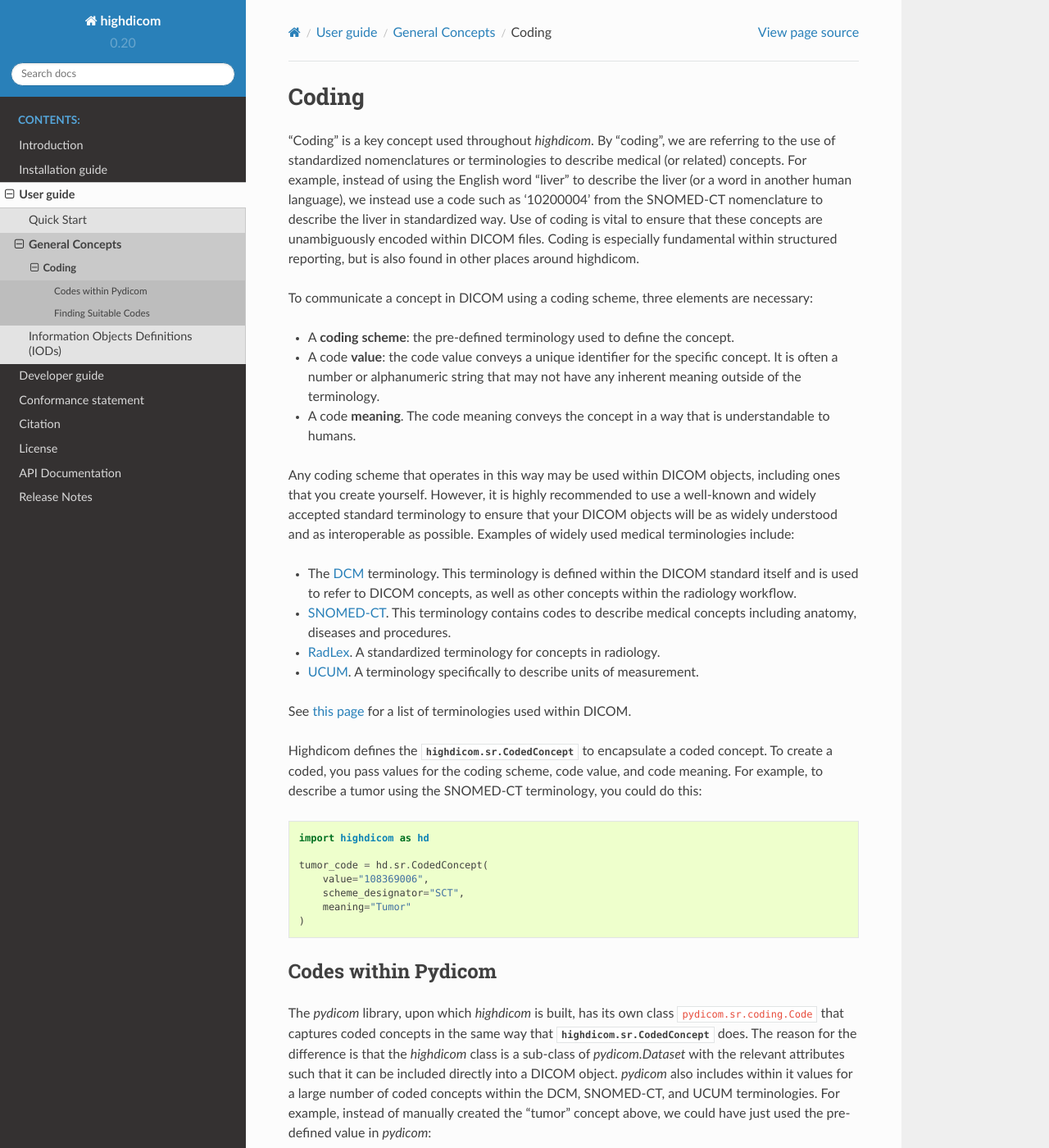
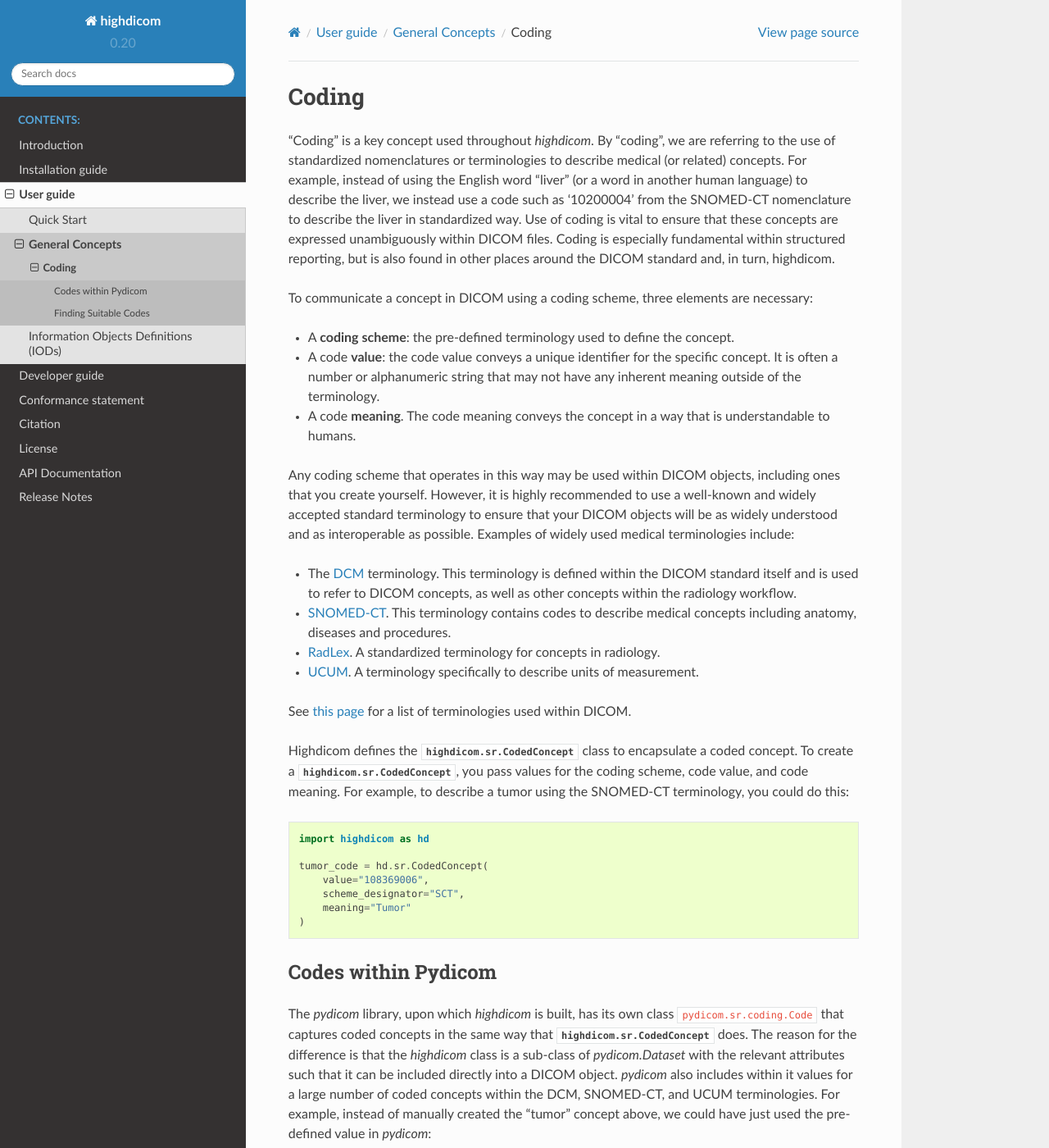
Before and after one commit to ImagingDataCommons/highdicom, a Sphinx documentation site: the page built from docs/coding.rst, in a window 1280 px wide and 1400 px high. Shown: the whole window at 82% size. Built offline with Sphinx 7.4.7 and the Read the Docs theme 2.0.0, drawn with Linux system fonts in a browser that asks for light colours; some of the changed text lies outside the part shown.

Commit message:
improvements to coding page

```diff
--- a/docs/coding.rst
+++ b/docs/coding.rst
@@ -6,12 +6,12 @@ Coding
 "Coding" is a key concept used throughout `highdicom`. By "coding", we are
 referring to the use of standardized nomenclatures or terminologies to describe
 medical (or related) concepts. For example, instead of using the English word
-"liver" to describe the liver (or a word in another human language), we instead
+"liver" (or a word in another human language) to describe the liver, we instead
 use a code such as '10200004' from the SNOMED-CT nomenclature to describe the
 liver in standardized way. Use of coding is vital to ensure that these concepts
-are unambiguously encoded within DICOM files. Coding is especially fundamental
-within structured reporting, but is also found in other places around
-highdicom.
+are expressed unambiguously within DICOM files. Coding is especially
+fundamental within structured reporting, but is also found in other places
+around the DICOM standard and, in turn, highdicom.
 
 To communicate a concept in DICOM using a coding scheme, three elements are
 necessary:
@@ -44,10 +44,10 @@ See
 `this page <https://dicom.nema.org/medical/dicom/current/output/chtml/part16/chapter_8.html>`_
 for a list of terminologies used within DICOM.
 
-Highdicom defines the :class:`highdicom.sr.CodedConcept` to encapsulate
-a coded concept. To create a coded, you pass values for the coding scheme,
-code value, and code meaning. For example, to describe a tumor using the
-SNOMED-CT terminology, you could do this:
+Highdicom defines the :class:`highdicom.sr.CodedConcept` class to encapsulate a
+coded concept. To create a :class:`highdicom.sr.CodedConcept`, you pass values
+for the coding scheme, code value, and code meaning. For example, to describe a
+tumor using the SNOMED-CT terminology, you could do this:
 
 .. code-block:: python
 
```
Also changed, not shown: other parts of docs/coding.rst (+1 -1 lines).
